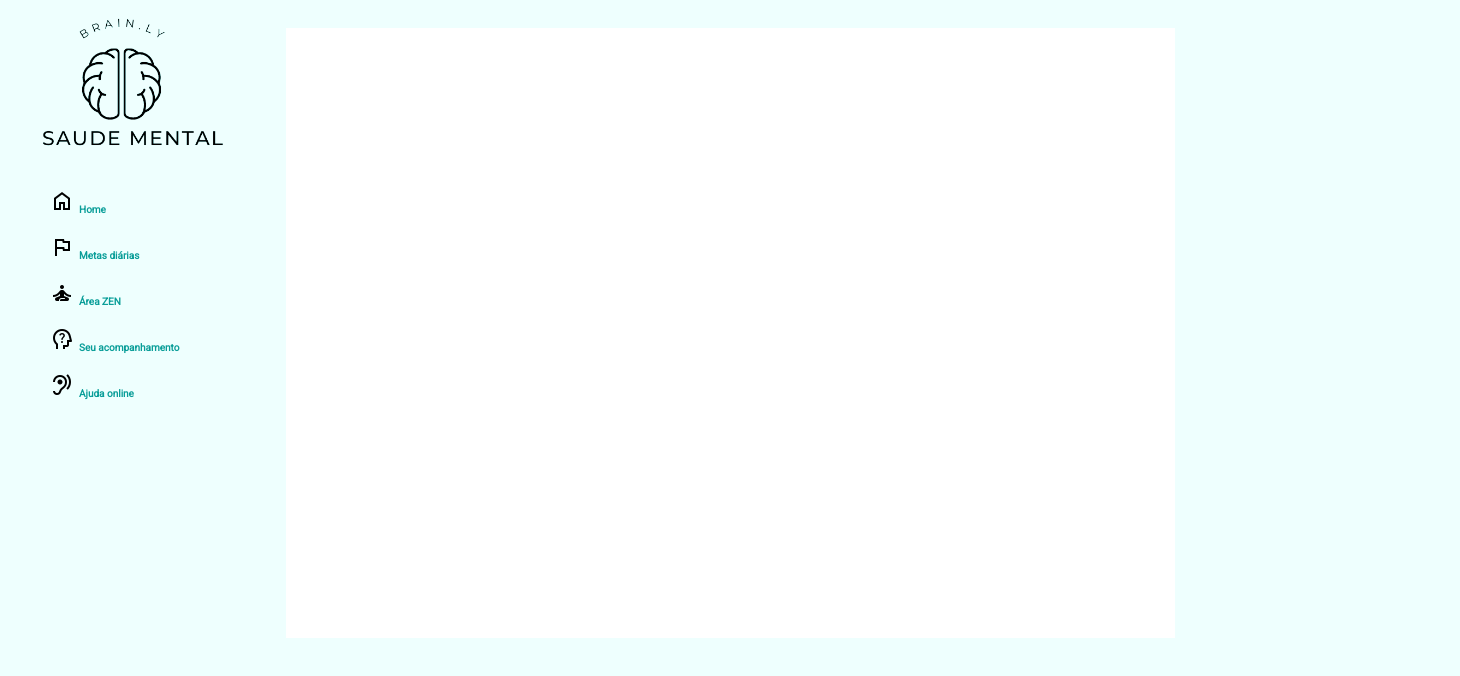
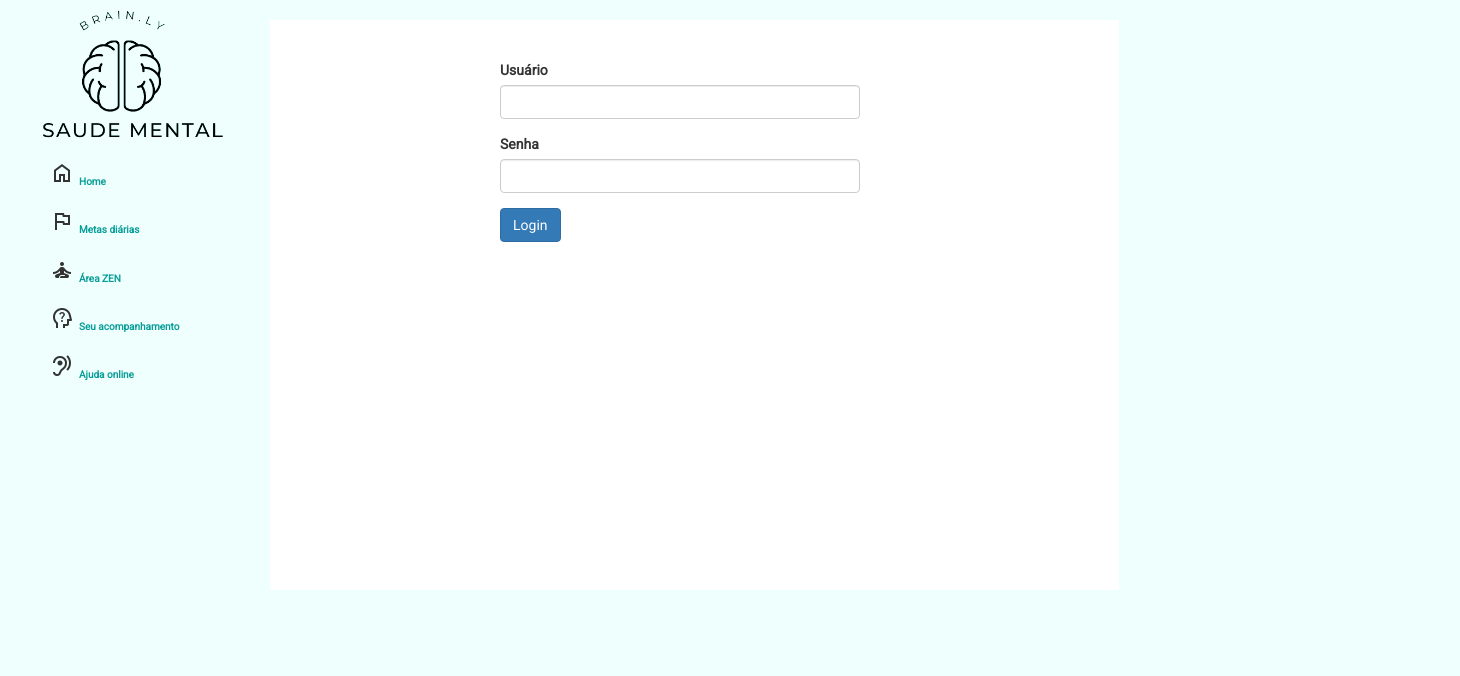
Before and after one commit to LucasBruce/assistente-saude-mental-pagina, an Angular app in the folder assistente-saude-mental-pagina/: page /login in a window 1280 px wide. Before the commit this address led to /. Shown: the top 676 px of the page, 1460 px wide, since content can reach past the window. Built offline with nearby package versions, Linux system fonts and the light colour scheme.

Commit message:
Create login component, include the login route and include the bootstrap dependency

```diff
--- a/assistente-saude-mental-pagina/angular.json
+++ b/assistente-saude-mental-pagina/angular.json
@@ -30,7 +30,8 @@
               "src/assets"
             ],
             "styles": [
-              "src/styles.scss"
+              "src/styles.scss",
+              "node_modules/bootstrap/dist/css/bootstrap.min.css"
             ],
             "scripts": []
           },
--- a/assistente-saude-mental-pagina/package.json
+++ b/assistente-saude-mental-pagina/package.json
@@ -22,7 +22,9 @@
     "openai": "^3.2.1",
     "rxjs": "~7.8.0",
     "tslib": "^2.3.0",
-    "zone.js": "~0.12.0"
+    "zone.js": "~0.12.0",
+    "bootstrap": "^3.0.0"
+
   },
   "devDependencies": {
     "@angular-devkit/build-angular": "^15.2.4",
--- a/assistente-saude-mental-pagina/src/app/app-routing.module.ts
+++ b/assistente-saude-mental-pagina/src/app/app-routing.module.ts
@@ -7,6 +7,7 @@ import { RouterModule, Routes } from '@angular/router';
 import { AjudaOnlineComponent } from './ajuda-online/ajuda-online.component';
 import { AreaZenComponent } from './area-zen/area-zen.component';
 import { HomeComponent } from './home/home.component';
+import { LoginComponent } from './login/login.component';
 import { MetasDiariasComponent } from './metas-diarias/metas-diarias.component';
 import { SeuAcompanhamentoComponent } from './seu-acompanhamento/seu-acompanhamento.component';
 
@@ -17,6 +18,8 @@ const routes: Routes = [
   {path: 'seu-acompanhamento', component: SeuAcompanhamentoComponent},
   {path: 'ajuda-online', component: AjudaOnlineComponent},
   {path: '', component: HomeComponent},
+  {path: 'login', component: LoginComponent}
+
 
 ];
 
--- a/assistente-saude-mental-pagina/src/app/app.module.ts
+++ b/assistente-saude-mental-pagina/src/app/app.module.ts
@@ -16,6 +16,7 @@ import { MenuEsquerdoComponent } from './menu-esquerdo/menu-esquerdo.component';
 import { MetasDiariasComponent } from './metas-diarias/metas-diarias.component';
 import { NoveMandamentosSaudeMentalComponent } from './nove-mandamentos-saude-mental/nove-mandamentos-saude-mental.component';
 import { SeuAcompanhamentoComponent } from './seu-acompanhamento/seu-acompanhamento.component';
+import { LoginComponent } from './login/login.component';
 
 
 @NgModule({
@@ -32,13 +33,14 @@ import { SeuAcompanhamentoComponent } from './seu-acompanhamento/seu-acompanhame
     SeuAcompanhamentoComponent,
     CardOpcaoProfissionalComponent,
     AjudaOnlineComponent,
+    LoginComponent
   ],
    imports: [
     BrowserModule,
     HttpClientModule,
     AppRoutingModule,
     FormsModule,
-    ReactiveFormsModule,
+    ReactiveFormsModule
 
   ],
   providers: [],
--- a/assistente-saude-mental-pagina/src/app/login/login-component.html
+++ /dev/null
@@ -1 +0,0 @@
-<h1>Login screen</h1>
--- /dev/null
+++ b/assistente-saude-mental-pagina/src/app/login/login.component.html
@@ -0,0 +1,19 @@
+<div class="container">
+    <div class="row">
+        <div class="col-xs-6 col-sm-5 col-md-4 col-sm-offset-1 col-md-offset-2">
+            <form>
+                <div id="user-data">
+                    <div class="form-group">
+                        <label for="username">Usuário</label>
+                        <input type="text" id="username" class="form-control">
+                    </div>
+                    <div class="form-group">
+                        <label for="email">Senha</label>
+                        <input type="email" id="email" class="form-control">
+                    </div>
+                </div>
+                <button class="btn btn-primary" type="submit">Login</button>
+            </form>
+        </div>
+    </div>
+</div>
```
Also changed, not shown: assistente-saude-mental-pagina/src/app/login/login.component.ts (added, +9 -0 lines), assistente-saude-mental-pagina/src/app/login/login-component.ts (deleted), assistente-saude-mental-pagina/src/app/login/login-service.ts (deleted), assistente-saude-mental-pagina/src/app/login/login.component.scss (added), assistente-saude-mental-pagina/src/app/login/login.service.ts (added), 1 other file (tests, documents, lock files or other folders).
